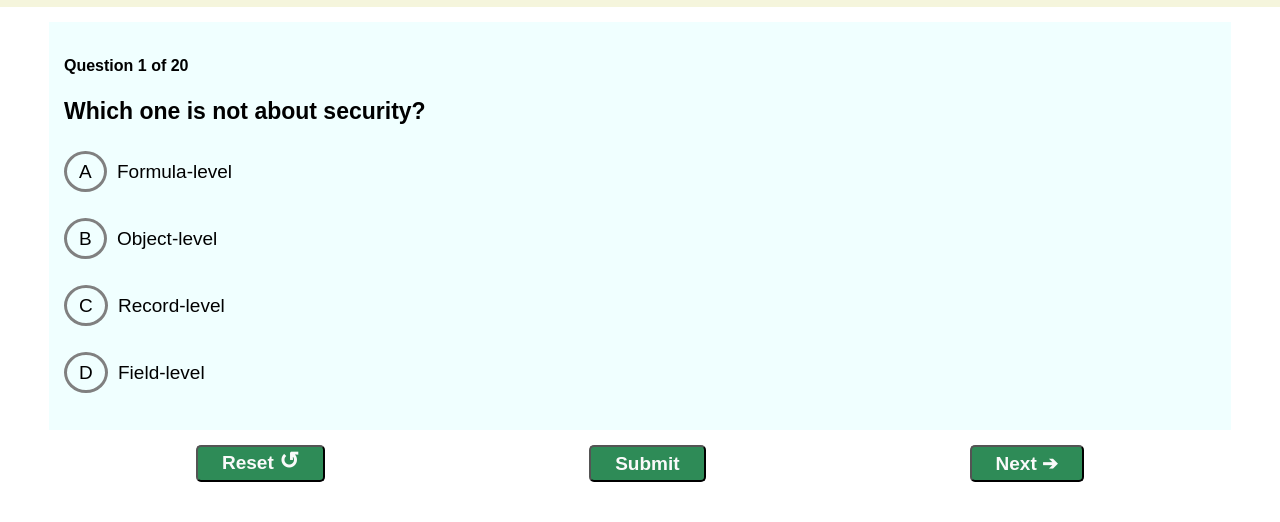
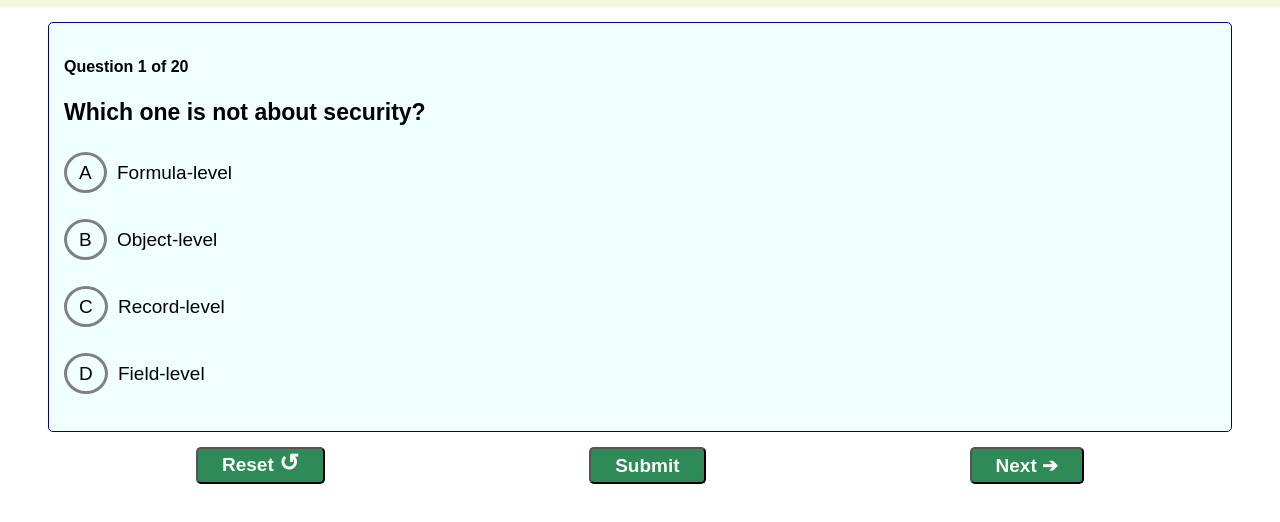
Before and after one commit to smnryn999/salesforceexercises, a plain HTML site: page admin/testA1.html in a window 1280 px wide. Shown: the part 50-572 px from the top of the page. Drawn offline with Linux system fonts and the light colour scheme.

Commit message:
Update test.css

```diff
--- a/test.css
+++ b/test.css
@@ -38,6 +38,8 @@ main {
    background: azure;
    height: ;
    padding: 0 15px;
+   border: 1px solid darkblue;
+   border-radius: 5px;
    display: flex;
    justify-content: center;
    flex-direction: column;
```
